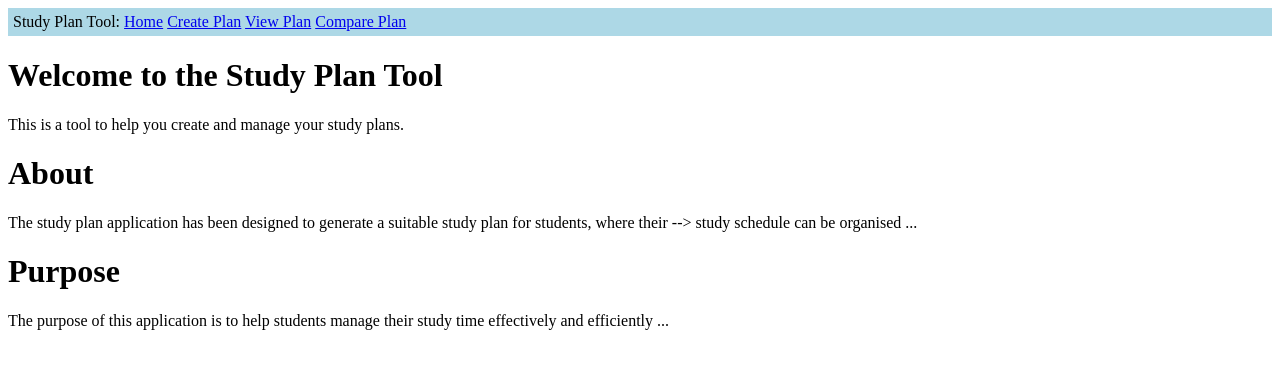
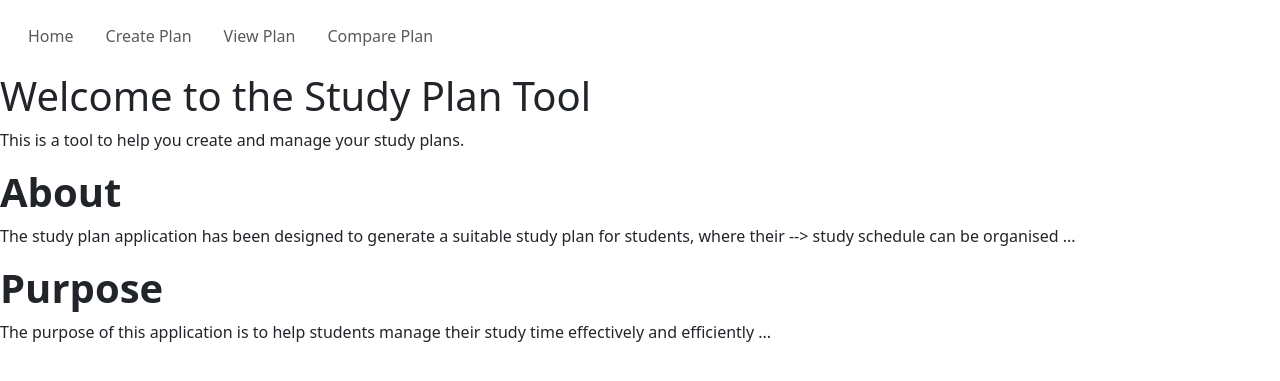
Before and after one commit to tri-tim-m-nguyen/study-plan-application, a Flask app: page / in a window 1280 px wide. Shown: the top 381 px of the page. Run offline with Flask 3, Linux system fonts and the light colour scheme.

Commit message:
I have updated the base.html page with bootstrap content for index.html page. I have included a navigation bar to home page, which includes home, create, view and compare section. Also, I have added the Login and Register to the navbar.

```diff
--- a/app/templates/base.html
+++ b/app/templates/base.html
@@ -5,17 +5,57 @@
         {% else %}
         <title>Study Plan Tool</title>
         {% endif %}
+        <link href="https://cdn.jsdelivr.net/npm/bootstrap@5.3.3/dist/css/bootstrap.min.css" rel="stylesheet"
+            integrity="sha384-QWTKZyjpPEjISv5WaRU9OFeRpok6YctnYmDr5pNlyT2bRjXh0JMhjY6hW+ALEwIH" crossorigin="anonymous">
+
+        <link rel="stylesheet" href="https://cdn.jsdelivr.net/npm/bootstrap-icons@1.10.5/font/bootstrap-icons.css">
         <link rel="stylesheet" href="{{ url_for('static', filename='style.css') }}">
+
     </head>
     <body>
-        <div class="navbar">
-            Study Plan Tool:
-            <a href="{{ url_for('home') }}">Home</a>
-            <a href="{{ url_for('create') }}">Create Plan</a>
-            <a href="{{ url_for('view') }}">View Plan</a>
-            <a href="{{ url_for('compare') }}">Compare Plan</a>
-            <!-- Add inbox here??? -->
+        <div class="row">
+            <div class="col">
+                <nav class="navbar navbar-expand-lg">
+                    <div class="container-fluid">
+                        <button class="navbar-toggler" type="button" data-bs-toggle="collapse" data-bs-target="#navbarSupportedContent"
+                        aria-controls="navbarSupportedContent" aria-expanded="false" aria-label="Toggle navigation">
+                            <span class="navbar-toggler-icon"></span>
+                        </button>
+                        <div class="collapse navbar-collapse" id="navbarSupportedContent">
+                            <ul class="navbar-nav mb-2 mb-lg-0 me-auto">
+                                <li class="nav-item m-2"><a class="nav-link" aria-current="home" href="{{ url_for('home') }}">Home</a></li>
+                                <li class="nav-item m-2"><a class="nav-link" href="{{ url_for('create') }}">Create Plan</a></li>
+                                <li class="nav-item m-2"><a class="nav-link" href="{{ url_for('view') }}">View Plan</a></li>
+                                <li class="nav-item m-2"><a class="nav-link" href="{{ url_for('compare') }}">Compare Plan</a></li>
+                            </ul>
+
+                            {% if show_auth_links %}
+                            <ul class="navbar-nav ms-auto mb-2 mb-lg-0">
+                                <li><a class = "nav-link" href="{{ url_for('login') }}"><i class="bi bi-box-arrow-in-right"></i>Login</a></li>
+                                <li><a class = "nav-link" href="{{ url_for('signup') }}"><i class="bi bi-person"></i>Register</a></li>
+                            </ul>
+                            {% endif %}
+                        </div>
+                    </div>
+                </nav>
+            </div>
         </div>
+        {% with messages = get_flashed_messages(with_categories=true) %}
+            {% if messages %}
+                <div class="container mt-3">
+                {% for category, message in messages %}
+                    <div class="alert alert-{{ category }} alert-dismissible fade show" role="alert">
+                    {{ message }}
+                    <button type="button" class="btn-close" data-bs-dismiss="alert" aria-label="Close"></button>
+                    </div>
+                {% endfor %}
+                </div>
+            {% endif %}
+        {% endwith %}
+
         {% block content %}{% endblock %}
+        <script src="https://cdn.jsdelivr.net/npm/bootstrap@5.3.3/dist/js/bootstrap.bundle.min.js"
+        integrity="sha384-YvpcrYf0tY3lHB60NNkmXc5s9fDVZLESaAA55NDzOxhy9GkcIdslK1eN7N6jIeHz"
+        crossorigin="anonymous"></script>
     </body>
 </html>
```
